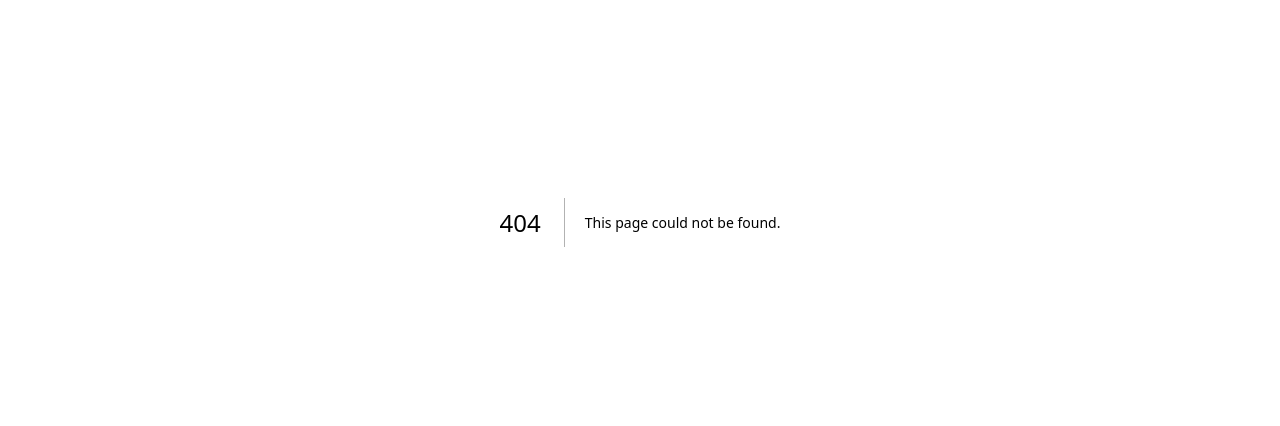
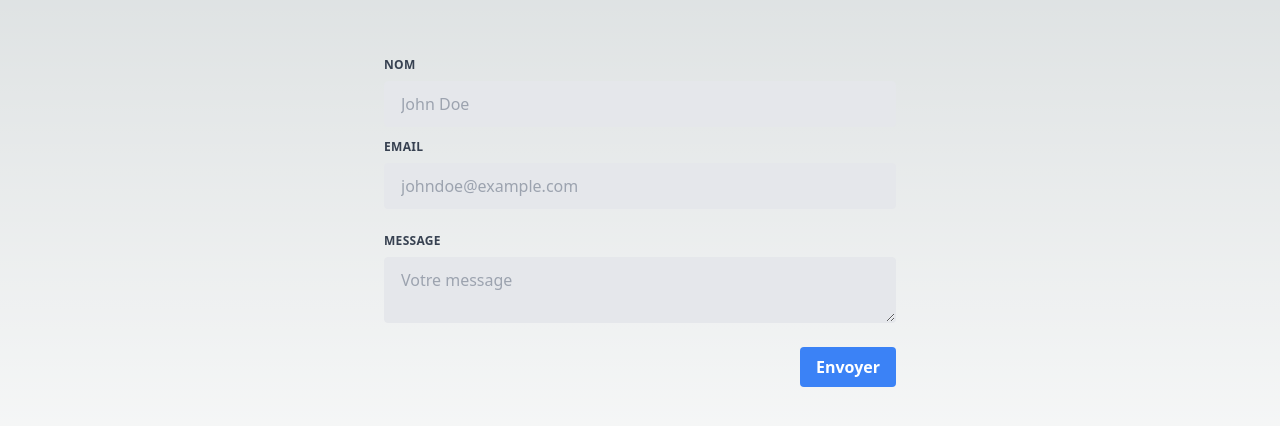
Before and after one commit to Language-Application/back-next, a Next.js app in the folder back/: page /contact in a window 1280 px wide. Before the commit this address had no page. Shown: the part 178-604 px from the top of the page. Built offline with nearby package versions, Linux system fonts and the light colour scheme.

Commit message:
Code de la bottomBar, des pages about et contact.
Codé grosso merdo, à revoir

```diff
--- /dev/null
+++ b/back/components/Bottom.js
@@ -0,0 +1,24 @@
+import Link from 'next/link';
+
+const Bottom = () => {
+    return (
+        <div className="bg-gray-800 py-4">
+            <div className="container mx-auto flex justify-between items-center px-4">
+                <div className="flex space-x-4">
+                    <Link href="/">
+                        <a className="text-gray-300 hover:text-white">Accueil</a>
+                    </Link>
+                    <Link href="/about">
+                        <a className="text-gray-300 hover:text-white">À propos</a>
+                    </Link>
+                    <Link href="/contact">
+                        <a className="text-gray-300 hover:text-white">Contact</a>
+                    </Link>
+                </div>
+                <div className="text-gray-300">&copy; 2021 MonSite.com</div>
+            </div>
+        </div>
+    );
+};
+
+export default Bottom;
--- /dev/null
+++ b/back/pages/about.js
@@ -0,0 +1,22 @@
+import Head from 'next/head';
+
+const About = () => {
+    return (
+        <>
+            <Head>
+                <title>À propos | Apprendre le breton</title>
+            </Head>
+            <div className="container mx-auto px-4 py-8">
+                <h1 className="text-3xl font-bold mb-4">À propos</h1>
+                <p className="mb-4">
+                    Notre application a pour but d'aider les gens à apprendre le breton de manière interactive et amusante. Nous avons utilisé Next.js pour créer une application web réactive et facile à utiliser, et Tailwind CSS pour la mise en page et le style.
+                </p>
+                <p className="mb-4">
+                    Nous avons également inclus des fonctionnalités telles que des quiz et des jeux pour rendre l'apprentissage plus engageant et interactif. Nous espérons que notre application vous aidera à apprendre le breton de manière efficace et agréable !
+                </p>
+            </div>
+        </>
+    );
+};
+
+export default About;
--- /dev/null
+++ b/back/pages/contact.js
@@ -0,0 +1,67 @@
+import { useState } from 'react';
+
+export default function Contact() {
+    const [name, setName] = useState('');
+    const [email, setEmail] = useState('');
+    const [message, setMessage] = useState('');
+
+    const handleSubmit = (e) => {
+        e.preventDefault();
+        // Code pour envoyer le formulaire
+    };
+
+    return (
+        <div className="flex justify-center items-center h-screen">
+            <form onSubmit={handleSubmit} className="w-full max-w-lg">
+                <div className="flex flex-wrap -mx-3 mb-6">
+                    <div className="w-full px-3 mb-6 md:mb-0">
+                        <label className="block uppercase tracking-wide text-gray-700 text-xs font-bold mb-2" htmlFor="name">
+                            Nom
+                        </label>
+                        <input
+                            className="appearance-none block w-full bg-gray-200 text-gray-700 border border-gray-200 rounded py-3 px-4 mb-3 leading-tight focus:outline-none focus:bg-white"
+                            id="name"
+                            type="text"
+                            placeholder="John Doe"
+                            value={name}
+                            onChange={(e) => setName(e.target.value)}
+                        />
+                    </div>
+                    <div className="w-full px-3">
+                        <label className="block uppercase tracking-wide text-gray-700 text-xs font-bold mb-2" htmlFor="email">
+                            Email
+                        </label>
+                        <input
+                            className="appearance-none block w-full bg-gray-200 text-gray-700 border border-gray-200 rounded py-3 px-4 leading-tight focus:outline-none focus:bg-white focus:border-gray-500"
+                            id="email"
+                            type="email"
+                            placeholder="johndoe@example.com"
+                            value={email}
+                            onChange={(e) => setEmail(e.target.value)}
+                        />
+                    </div>
+                </div>
+                <div className="w-full mb-6">
+                    <label className="block uppercase tracking-wide text-gray-700 text-xs font-bold mb-2" htmlFor="message">
+                        Message
+                    </label>
+                    <textarea
+                        className="appearance-none block w-full bg-gray-200 text-gray-700 border border-gray-200 rounded py-3 px-4 mb-3 leading-tight focus:outline-none focus:bg-white focus:border-gray-500"
+                        id="message"
+                        placeholder="Votre message"
+                        value={message}
+                        onChange={(e) => setMessage(e.target.value)}
+                    ></textarea>
+                </div>
+                <div className="flex justify-end">
+                    <button
+                        className="bg-blue-500 hover:bg-blue-700 text-white font-bold py-2 px-4 rounded focus:outline-none focus:shadow-outline"
+                        type="submit"
+                    >
+                        Envoyer
+                    </button>
+                </div>
+            </form>
+        </div>
+    );
+}
```
